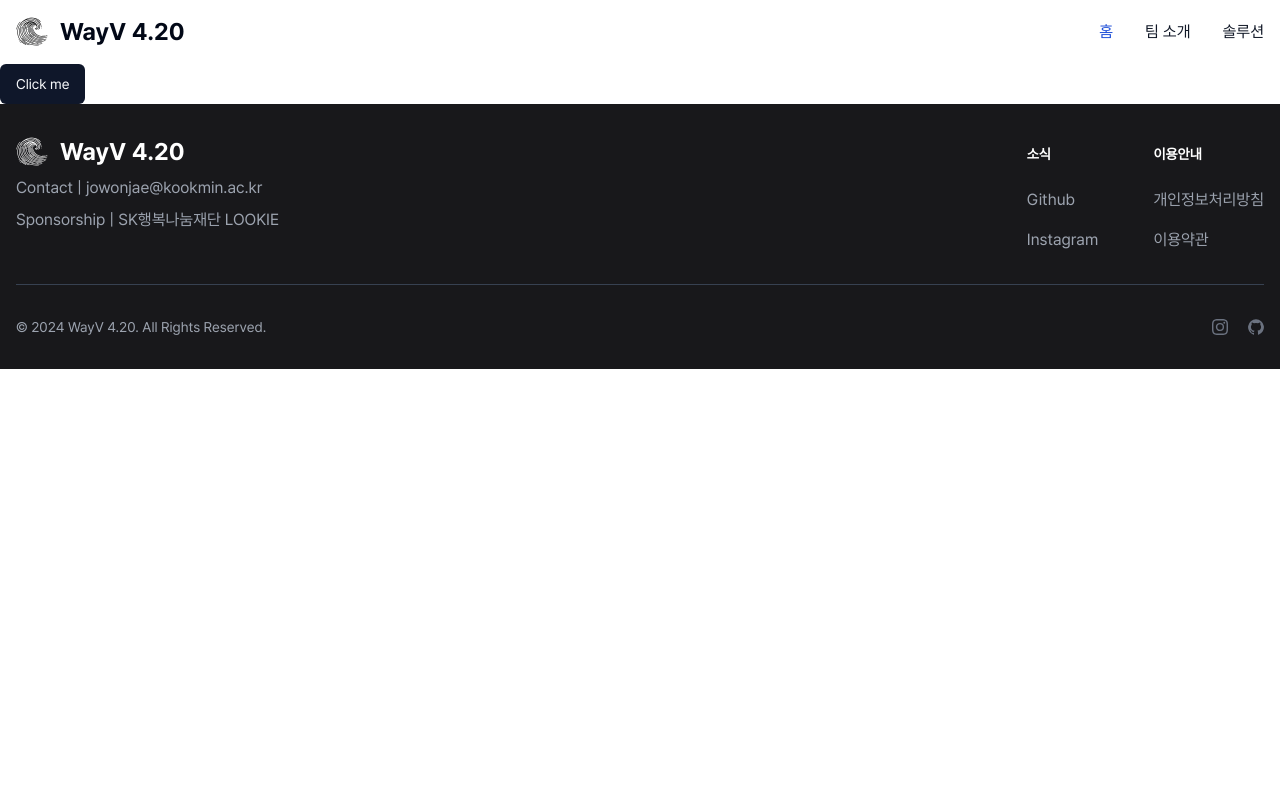
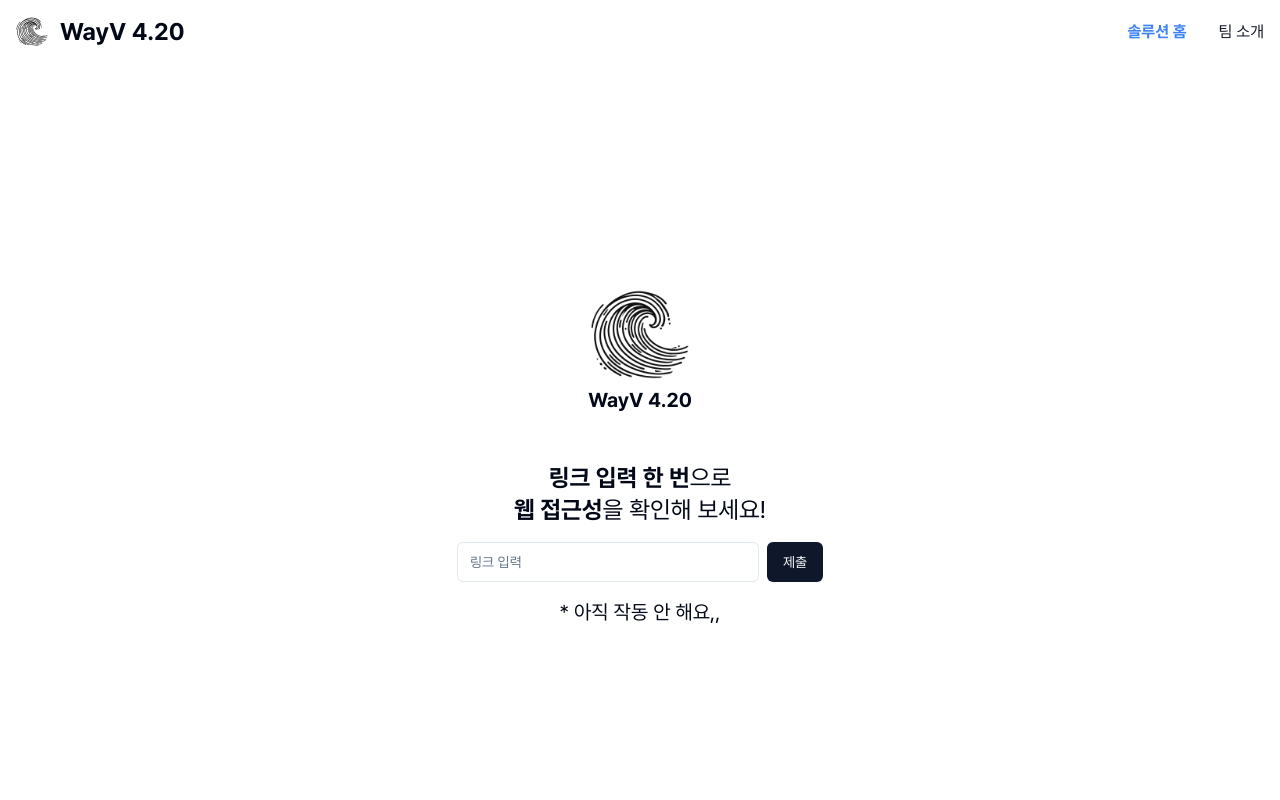
Before and after one commit to inqueue0979/WayV-FE, a Next.js app: page / in a window 1280 px wide. Shown: the top 800 px of the page. Built offline with nearby package versions, Linux system fonts and the light colour scheme.

Commit message:
Changed Home Design

```diff
--- a/src/app/components/Navbar.js
+++ b/src/app/components/Navbar.js
@@ -3,11 +3,11 @@ import Link from "next/link";
 
 export default function Navbar() {
     return (
-        <nav className="bg-white border-gray-200 dark:bg-gray-900">
+        <nav className="fixed top-0 left-0 right-0 bg-opacity-30 backdrop-blur-sm bg-white border-gray-200">
         <div className="max-w-screen-xl flex flex-wrap items-center justify-between mx-auto p-4">
             <Link href="/" className="flex items-center space-x-3 rtl:space-x-reverse">
                 <img src="wayv.png" className="h-8" alt="WayV 로고" />
-                <span className="self-center text-2xl font-semibold whitespace-nowrap Pretendard-Bold dark:text-white">WayV 4.20</span>
+                <span className="self-center text-2xl font-semibold whitespace-nowrap Pretendard-Bold">WayV 4.20</span>
             </Link>
             <button data-collapse-toggle="navbar-default" type="button" className="inline-flex items-center p-2 w-10 h-10 justify-center text-sm text-gray-500 rounded-lg md:hidden hover:bg-gray-100 focus:outline-none focus:ring-2 focus:ring-gray-200 dark:text-gray-400 dark:hover:bg-gray-700 dark:focus:ring-gray-600" aria-controls="navbar-default" aria-expanded="false">
                 <span className="sr-only">Open main menu</span>
@@ -16,15 +16,12 @@ export default function Navbar() {
                 </svg>
             </button>
             <div className="hidden w-full md:block md:w-auto" id="navbar-default">
-            <ul className="font-medium flex flex-col p-4 md:p-0 mt-4 border border-gray-100 rounded-lg bg-gray-50 md:flex-row md:space-x-8 rtl:space-x-reverse md:mt-0 md:border-0 md:bg-white dark:bg-gray-800 md:dark:bg-gray-900 dark:border-gray-700">
+            <ul className="font-medium flex flex-col p-4 md:p-0 mt-4 border border-gray-100 rounded-lg md:flex-row md:space-x-8 rtl:space-x-reverse md:mt-0 md:border-0">
                 <li>
-                <Link href="/" className="block py-2 px-3 text-white bg-blue-700 rounded md:bg-transparent md:text-blue-700 md:p-0 dark:text-white md:dark:text-blue-500" aria-current="page">홈</Link>
+                <Link href="/" className=" Pretendard-Bold block py-2 px-3 text-white rounded md:bg-transparent md:text-blue-500 md:p-0  md:dark:text-blue-500" aria-current="page">솔루션 홈</Link>
                 </li>
                 <li>
-                <Link href="https://amused-scorpio-28c.notion.site/WayV4-20-e67679a8f5394d1dae96eebf96ea96dc?pvs=4" className="block py-2 px-3 text-gray-900 rounded hover:bg-gray-100 md:hover:bg-transparent md:border-0 md:hover:text-blue-700 md:p-0 dark:text-white md:dark:hover:text-blue-500 dark:hover:bg-gray-700 dark:hover:text-white md:dark:hover:bg-transparent">팀 소개</Link>
-                </li>
-                <li>
-                <Link href="/solution" className="block py-2 px-3 text-gray-900 rounded hover:bg-gray-100 md:hover:bg-transparent md:border-0 md:hover:text-blue-700 md:p-0 dark:text-white md:dark:hover:text-blue-500 dark:hover:bg-gray-700 dark:hover:text-white md:dark:hover:bg-transparent">솔루션</Link>
+                <Link href="https://amused-scorpio-28c.notion.site/WayV4-20-e67679a8f5394d1dae96eebf96ea96dc?pvs=4" className="block py-2 px-3 text-gray-900 rounded hover:bg-gray-100 md:hover:bg-transparent md:border-0 md:hover:text-blue-700 md:p-0">팀 소개</Link>
                 </li>
             </ul>
             </div>
--- a/src/app/layout.js
+++ b/src/app/layout.js
@@ -11,7 +11,7 @@ export const metadata = {
 export default function RootLayout({ children }) {
   return (
     <html lang="en">
-      <body>
+      <body className=" mt-16">
         <Navbar />
         {children}
         <Footer />
--- a/src/app/page.js
+++ b/src/app/page.js
@@ -1,11 +1,28 @@
 import Image from "next/image";
 import { Button } from "@/components/ui/button";
-import Link from "next/link"
+import { Input } from "@/components/ui/input";
+import { Label } from "@/components/ui/label";
+import Link from "next/link";
 
 export default function Home() {
   return (
-    <main>
-      <Button>Click me</Button>
+    <main className="flex items-center justify-center min-h-screen">
+      <div className="flex flex-col items-center justify-center">
+        <Image src="/wayv.png" alt="WayV 로고" width={100} height={100} />
+        <p className="Pretendard-Bold text-xl">WayV 4.20</p>
+        <div className="mt-8">
+          <h1 className="text-2xl m-4 text-center">
+            <strong className="Pretendard-Bold">링크 입력 한 번</strong>으로<br />
+            <strong className="Pretendard-Bold">웹 접근성</strong>을 확인해 보세요!
+          </h1>
+        </div>
+
+        <div className="flex w-full max-w-sm items-center space-x-2">
+          <Input id="Link" placeholder="링크 입력" />
+          <Button type="submit">제출</Button>
+        </div>
+        <h1 className="text-xl m-4 text-center">* 아직 작동 안 해요,,</h1>
+      </div>
     </main>
   );
 }
```
